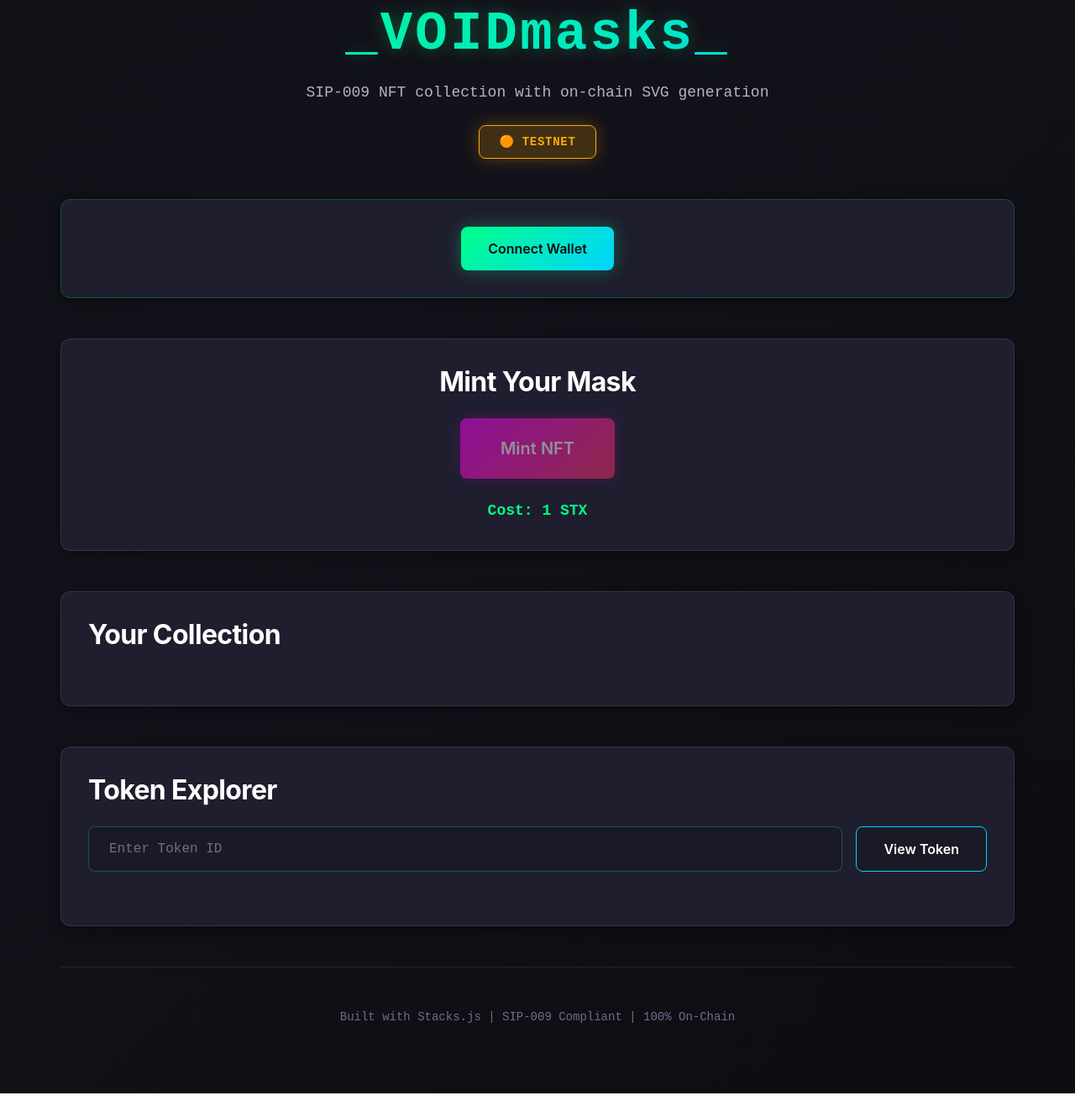
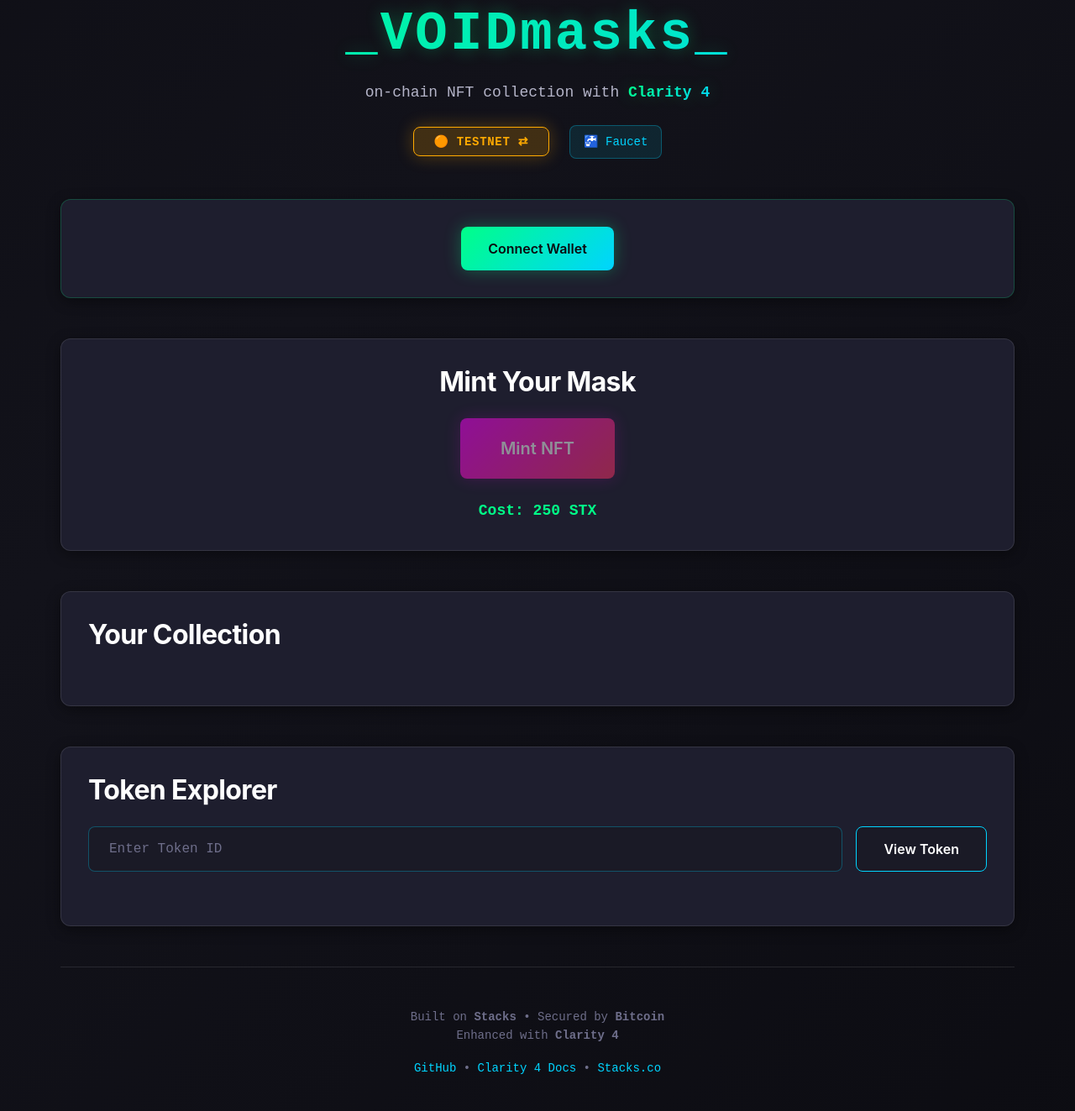
Before and after one commit to CryptoExplor/VOIDMASKS, a website built with Vite: page src/index.html in a window 1280 px wide. Shown: the part 77-1400 px from the top of the page at 84% size. Before the commit the page ends 1379 px from the top, so only its background shows below. Built offline with nearby package versions, Linux system fonts and the light colour scheme; no server answers.

Commit message:
Add files via upload

```diff
--- a/src/config.js
+++ b/src/config.js
@@ -1,28 +1,31 @@
-// VOIDMASKS Configuration
+// Network presets
+const NETWORKS = {
+    testnet: {
+        NETWORK: 'testnet',
+        CONTRACT_ADDRESS: 'ST1PQHQKV0RJXZFY1DGX8MNSNYVE3VGZJSRTPGZGM',
+        STACKS_API: 'https://api.testnet.hiro.so',
+        MINT_FEE: 250000000, // 250 STX
+        MIN_FEE_DISPLAY: '250 STX'
+    },
+    mainnet: {
+        NETWORK: 'mainnet',
+        CONTRACT_ADDRESS: 'SP1PQHQKV0RJXZFY1DGX8MNSNYVE3VGZJSRTPGZGM', // Placeholder: Update with actual Mainnet address
+        STACKS_API: 'https://api.mainnet.hiro.so',
+        MINT_FEE: 0, // Free mint
+        MIN_FEE_DISPLAY: 'Free'
+    }
+};
+
+// Current active configuration (starts with testnet)
 export const CONFIG = {
-    // Network configuration
-    NETWORK: 'testnet', // or 'testnet'
+    ...NETWORKS.testnet,
 
-    // Contract details
-    CONTRACT_ADDRESS: 'ST1PQHQKV0RJXZFY1DGX8MNSNYVE3VGZJSRTPGZGM', // Replace with actual contract address
+    // Static settings
     CONTRACT_NAME: 'voidmasks',
-
-    // API endpoints
-    // STACKS_API: 'https://api.mainnet.hiro.so', // Mainnet API
-    STACKS_API: 'https://api.testnet.hiro.so', // Testnet API
-
-    // Transaction fees
-    MINT_FEE: 1000000, // 1 STX in microSTX
     GAS_LIMIT: 10000000,
-
-    // UI settings
-    REFRESH_INTERVAL: 30000, // 30 seconds
+    REFRESH_INTERVAL: 30000,
     MAX_TOKENS_DISPLAY: 50,
-
-    // Wallet providers
     SUPPORTED_WALLETS: ['leather', 'xverse'],
-
-    // Colors and themes
     BRAND_COLORS: {
         primary: '#00ff00',
         secondary: '#ff00ff',
@@ -30,6 +33,17 @@
         text: '#ffffff'
     }
 };
+
+// Toggle network function
+export function toggleNetwork() {
+    const newNetwork = CONFIG.NETWORK === 'testnet' ? 'mainnet' : 'testnet';
+    const settings = NETWORKS[newNetwork];
+
+    // Update mutable CONFIG object
+    Object.assign(CONFIG, settings);
+
+    return CONFIG.NETWORK;
+}
 
 // Utility functions
 export const utils = {
--- a/src/index.html
+++ b/src/index.html
@@ -13,8 +13,13 @@
     <div class="container">
         <header>
             <h1>_VOIDmasks_</h1>
-            <p class="subtitle">SIP-009 NFT collection with on-chain SVG generation</p>
-            <div id="network-badge" class="network-badge"></div>
+            <p class="subtitle"> on-chain NFT collection with <span class="clarity-highlight">Clarity 4</span>
+            </p>
+            <div class="network-controls">
+                <button id="network-badge" class="network-badge" title="Click to switch network"></button>
+                <a id="faucet-link" href="https://stacks-jar.vercel.app" target="_blank" class="faucet-link hidden">🚰
+                    Faucet</a>
+            </div>
         </header>
 
         <div class="wallet-section">
@@ -28,7 +33,7 @@
         <div class="mint-section">
             <h2>Mint Your Mask</h2>
             <button id="mint-btn" class="btn-mint" disabled>Mint NFT</button>
-            <p class="price-info">Cost: 1 STX</p>
+            <p class="price-info">Cost: <span id="mint-price">1 STX</span></p>
         </div>
 
         <div class="gallery-section">
@@ -50,7 +55,15 @@
         </div>
 
         <footer>
-            <p>Built with Stacks.js | SIP-009 Compliant | 100% On-Chain</p>
+            <p>
+                Built on <strong>Stacks</strong> • Secured by <strong>Bitcoin</strong><br>
+                Enhanced with <strong>Clarity 4</strong>
+            </p>
+            <p>
+                <a href="https://github.com/CryptoExplor/VOIDMASKS" target="_blank">GitHub</a> •
+                <a href="https://docs.stacks.co/whats-new/clarity-4-is-now-live" target="_blank">Clarity 4 Docs</a> •
+                <a href="https://stacks.co/" target="_blank">Stacks.co</a>
+            </p>
         </footer>
     </div>
 
--- a/src/styles.css
+++ b/src/styles.css
@@ -184,9 +184,28 @@
     font-family: var(--font-family-mono);
 }
 
+.clarity-highlight {
+    font-family: var(--font-family-mono);
+    font-weight: 700;
+    background: var(--gradient-primary);
+    -webkit-background-clip: text;
+    -webkit-text-fill-color: transparent;
+    background-clip: text;
+    text-shadow: var(--glow-primary);
+    animation: glitchText 3s infinite;
+    display: inline-block;
+}
+
+.network-controls {
+    display: flex;
+    justify-content: center;
+    align-items: center;
+    gap: var(--spacing-md);
+    margin-top: var(--spacing-md);
+}
+
 .network-badge {
     display: inline-block;
-    margin-top: var(--spacing-md);
     padding: var(--spacing-xs) var(--spacing-md);
     border-radius: var(--radius-md);
     font-family: var(--font-family-mono);
@@ -194,6 +213,13 @@
     font-weight: 600;
     text-transform: uppercase;
     letter-spacing: 0.05em;
+    cursor: pointer;
+    transition: all var(--transition-fast);
+}
+
+.network-badge:hover {
+    transform: translateY(-2px);
+    opacity: 0.9;
 }
 
 .network-badge.mainnet {
@@ -208,6 +234,24 @@
     color: #ffaa00;
     border: 1px solid #ffaa00;
     box-shadow: 0 0 20px rgba(255, 165, 0, 0.3);
+}
+
+.faucet-link {
+    font-family: var(--font-family-mono);
+    font-size: 0.875rem;
+    color: var(--color-accent-tertiary);
+    text-decoration: none;
+    padding: var(--spacing-xs) var(--spacing-sm);
+    border: 1px solid rgba(0, 212, 255, 0.3);
+    border-radius: var(--radius-md);
+    transition: all var(--transition-fast);
+    background: rgba(0, 212, 255, 0.1);
+}
+
+.faucet-link:hover {
+    background: rgba(0, 212, 255, 0.2);
+    box-shadow: 0 0 15px rgba(0, 212, 255, 0.3);
+    transform: translateY(-2px);
 }
 
 /* === WALLET SECTION === */
@@ -509,12 +553,44 @@
     padding: var(--spacing-xl) 0;
     margin-top: var(--spacing-xl);
     border-top: 1px solid rgba(255, 255, 255, 0.1);
+    display: flex;
+    flex-direction: column;
+    gap: var(--spacing-sm);
 }
 
 footer p {
     color: var(--color-text-muted);
     font-size: 0.875rem;
     font-family: var(--font-family-mono);
+}
+
+footer a {
+    color: var(--color-accent-tertiary);
+    text-decoration: none;
+    transition: color var(--transition-fast);
+}
+
+footer a:hover {
+    color: var(--color-accent-primary);
+    text-decoration: underline;
+}
+
+.clarity-badge {
+    display: inline-block;
+    vertical-align: middle;
+    margin-left: var(--spacing-sm);
+    padding: 4px 12px;
+    background: var(--color-accent-secondary);
+    color: white;
+    font-family: var(--font-family-primary);
+    font-size: 0.75rem;
+    font-weight: 700;
+    border-radius: 20px;
+    text-transform: uppercase;
+    letter-spacing: 1px;
+    transform: translateY(-8px);
+    /* Slight lift to match title alignment */
+    box-shadow: 0 0 10px rgba(255, 0, 255, 0.5);
 }
 
 /* === UTILITY CLASSES === */
--- a/src/ui.js
+++ b/src/ui.js
@@ -3,7 +3,7 @@
 // State management & DOM interactions
 // ========================================
 
-import { CONFIG, utils } from './config.js';
+import { CONFIG, utils, toggleNetwork } from './config.js';
 import { getWalletState, executeMint } from './wallet.js';
 import { getTotalSupply, getTokensByOwner, getLastTokenId } from './contract.js';
 import { generateSVGFromTokenId, generatePreviewTokens } from './svg.js';
@@ -49,15 +49,29 @@
         viewTokenBtn.addEventListener('click', handleViewToken);
     }
 
-    // Token input - view on Enter
-    const tokenInput = document.getElementById('token-id-input');
-    if (tokenInput) {
-        tokenInput.addEventListener('keypress', (e) => {
-            if (e.key === 'Enter') {
-                handleViewToken();
-            }
-        });
+    // Network switch
+    const networkBadge = document.getElementById('network-badge');
+    if (networkBadge) {
+        networkBadge.addEventListener('click', handleNetworkSwitch);
     }
+}
+
+// Handle network switch
+async function handleNetworkSwitch() {
+    const newNetwork = toggleNetwork();
+    console.log(`Switched to ${newNetwork}`);
+
+    // Disconnect wallet to fail-safe
+    const wallet = getWalletState();
+    if (wallet.isConnected) {
+        alert('Switching networks. Wallet will be disconnected.');
+        // We import disconnectWallet at top if possible, or just dispatch click
+        const disconnectBtn = document.getElementById('disconnect-wallet');
+        if (disconnectBtn) disconnectBtn.click();
+    }
+
+    updateNetworkBadge();
+    await refreshData();
 }
 
 // Update UI based on wallet state
@@ -273,6 +287,23 @@
     if (!badge) return;
 
     const network = CONFIG.NETWORK;
-    badge.textContent = network === 'mainnet' ? '🟢 Mainnet' : '🟠 Testnet';
+    badge.innerHTML = network === 'mainnet' ? '🟢 Mainnet ⇄' : '🟠 Testnet ⇄';
     badge.className = `network-badge ${network}`;
+    badge.title = `Currently on ${network}. Click to switch.`;
+
+    // Handle Faucet Link Visibility in Header
+    const faucetLink = document.getElementById('faucet-link');
+    if (faucetLink) {
+        if (network === 'testnet') {
+            faucetLink.classList.remove('hidden');
+        } else {
+            faucetLink.classList.add('hidden');
+        }
+    }
+
+    // Update Mint Price Display
+    const priceDisplay = document.getElementById('mint-price');
+    if (priceDisplay) {
+        priceDisplay.textContent = CONFIG.MIN_FEE_DISPLAY;
+    }
 }
```
